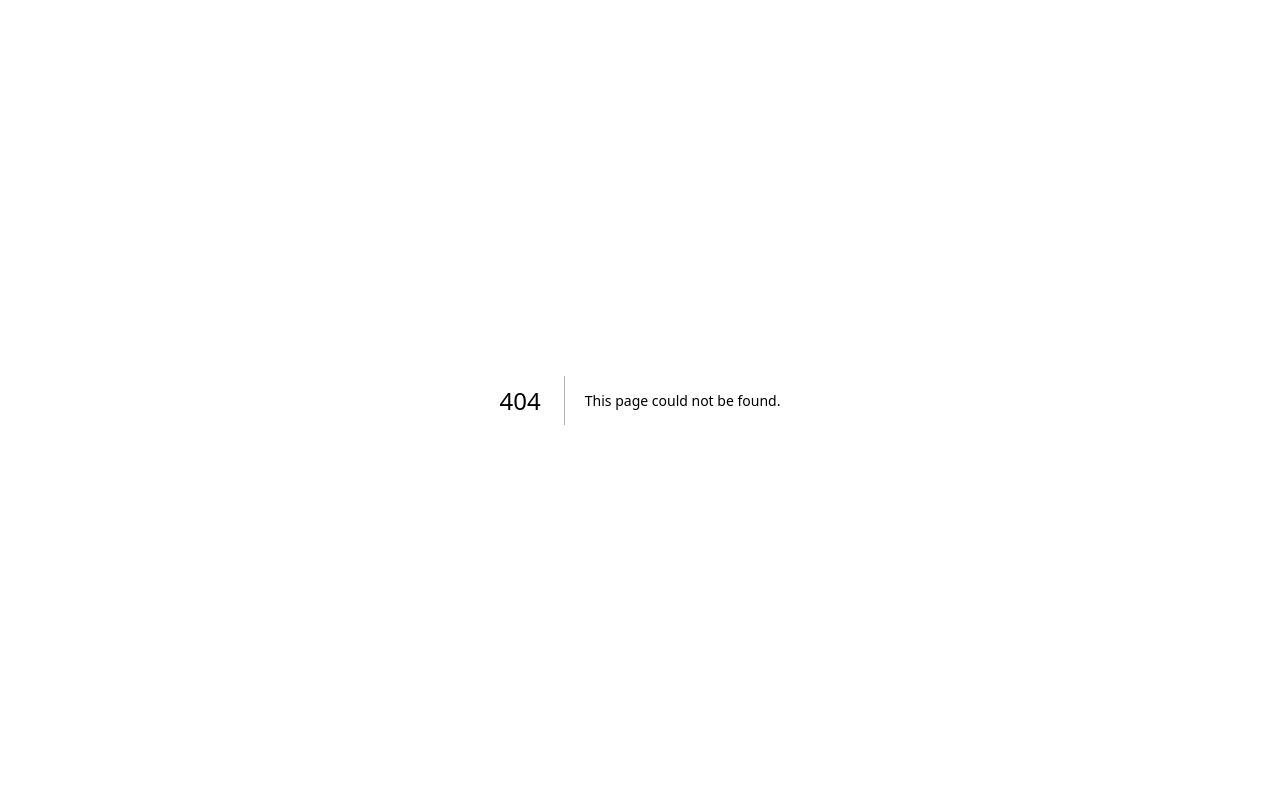
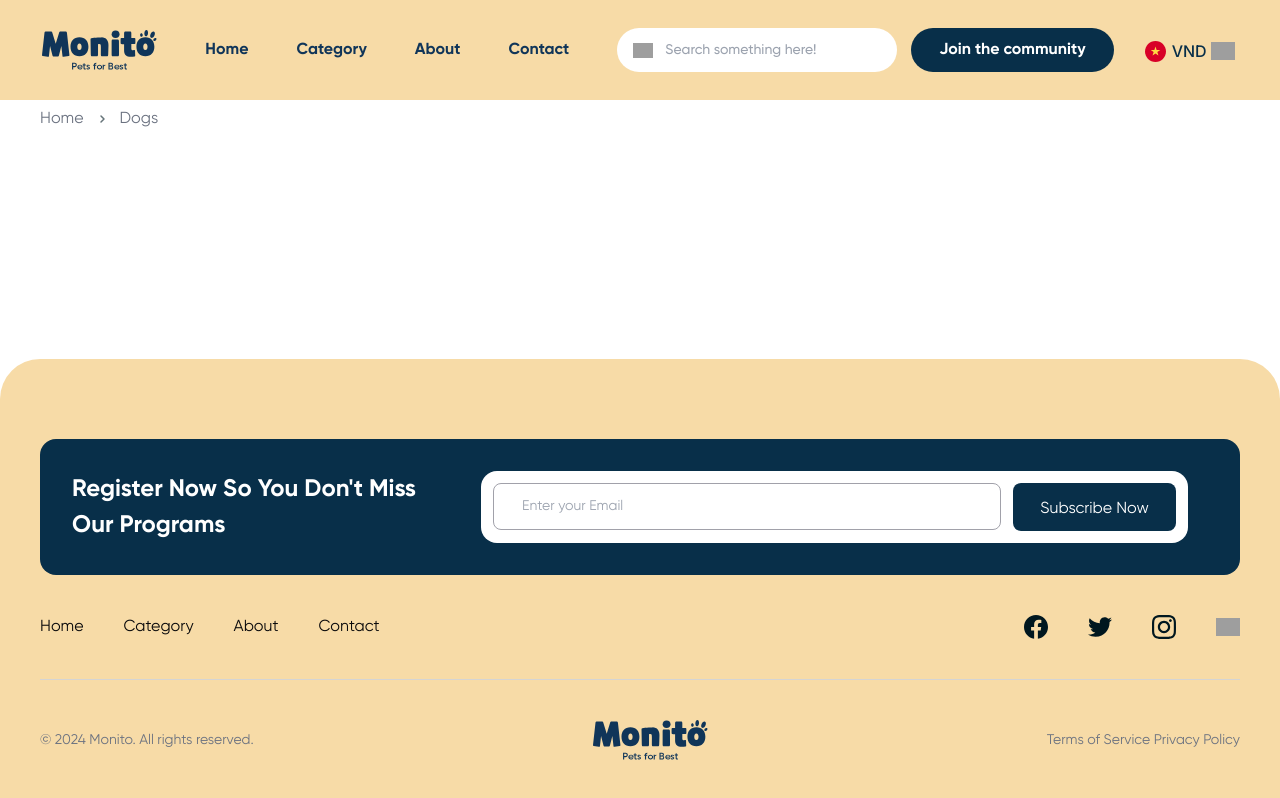
Before and after one commit to bichsonnhat/CleaningService, a Next.js app: page /dogs in a window 1280 px wide. Before the commit this address had no page. Built offline with nearby package versions, Linux system fonts and the light colour scheme; grey boxes are pictures that could not be loaded.

Commit message:
refactor: optimize footer layout and add social media icons

```diff
--- /dev/null
+++ b/src/app/(category)/(routes)/dogs/page.tsx
@@ -0,0 +1,26 @@
+import Footer from '@/components/footer/footer'
+import Header from '@/components/header/header'
+import Link from 'next/link'
+import React from 'react'
+
+const CategoryPage = () => {
+  return (
+    <div className="flex flex-col min-h-screen justify-center">
+      <Header />
+      <div className="flex flex-col justify-center items-center">
+        <div className="flex flex-col w-full max-w-[1200px]">
+          <div className='flex flex-row font-gilroy-regular text-gray-500 mt-[7px] gap-[6px]'>
+          <Link href={'/'}>Home</Link>
+          <img src="/img/Arrow.svg" alt="arrow"/>
+          <Link href={'/dogs'}>Dogs</Link>
+          </div>
+        </div>
+      </div>
+      <div className="mt-auto">
+        <Footer />
+      </div>
+    </div>
+  )
+}
+
+export default CategoryPage
--- /dev/null
+++ b/src/app/(category)/error.tsx
@@ -0,0 +1,12 @@
+"use client"
+import React from 'react'
+
+const CategoryError = () => {
+  return (
+    <div>
+
+    </div>
+  )
+}
+
+export default CategoryError
--- /dev/null
+++ b/src/app/(category)/layout.tsx
@@ -0,0 +1,13 @@
+import React, { ReactNode } from 'react'
+
+const CategoryLayout = (props: {
+    children: ReactNode
+}) => {
+  return (
+    <div>
+      {props.children}
+    </div>
+  )
+}
+
+export default CategoryLayout
--- a/src/components/footer/footer.tsx
+++ b/src/components/footer/footer.tsx
@@ -6,9 +6,8 @@ import SocialIcons from './SocialIcons'
 
 const Footer = () => {
   return (
-
-    <footer className="flex flex-col pb-[40px] pt[80px] bg-[#F7DBA7] rounded-t-[40px] justify-center items-center md:w-auto">
-    <div className="flex flex-col w-full max-w-[1180px] max-md:max-w-full">
+    <footer className="flex flex-col pb-[40px] pt[80px] bg-[#F7DBA7] rounded-t-[40px] justify-center items-center">
+    <div className="flex flex-col w-full max-w-[1200px] max-md:max-w-full">
       <div className="flex flex-col pb-10 border-b border-solid border-b-neutral-300 max-md:max-w-full mt-[80px]">
         <SubscriptionForm />
         <div className="flex flex-wrap gap-10 items-start justify-between mt-10 max-md:max-w-full">
--- a/src/components/header/header.tsx
+++ b/src/components/header/header.tsx
@@ -7,7 +7,8 @@ import CurrencySelector from '../currency/CurrencySelector'
 
 const Header = () => {
   return (
-    <div className='flex flex-row gap-[48px] justify-center items-center py-[28px] bg-[#F7DBA7]'>
+    <div className='flex flex-row bg-[#F7DBA7] justify-center items-center'>
+      <div className='flex flex-row gap-[48px] items-center py-[28px] max-w-[1200px]'>
         <MonitoLogo/>
         <Link href={'/dashboard'} className="text-[#103559] font-gilroy-bold">Home</Link>
         <Link href={'/dashboard'} className="text-[#103559] font-gilroy-bold">Category</Link>
@@ -28,6 +29,7 @@ const Header = () => {
           />
         </div>
       </div>
+    </div>
   )
 }
 
```
Also changed, not shown: public/img/Arrow.svg (added). Lines whose indentation alone changed are shown as unchanged.
